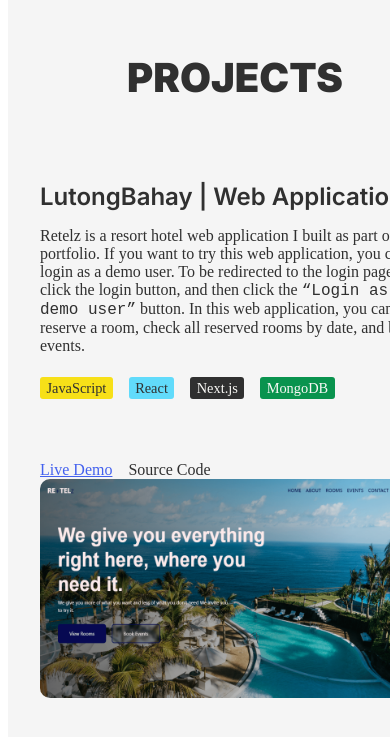
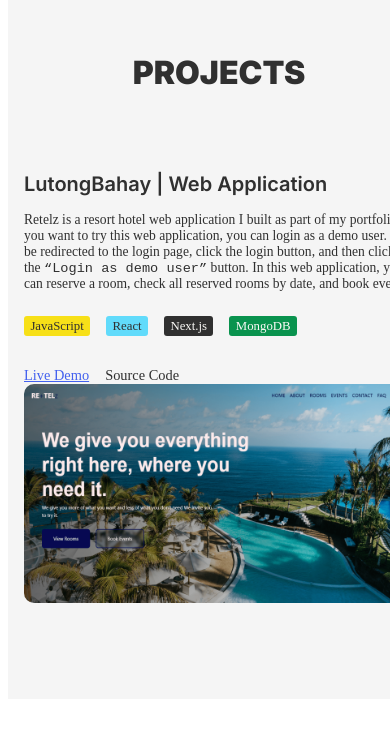
Before and after one commit to jklagrosa/JK-Lagrosa, a Next.js app: page / in a window 390 px wide. Shown: the part 1290-2027 px from the top of the page. After the commit the page ends 1997 px from the top, so only its background shows below. Built offline with nearby package versions, Linux system fonts and the light colour scheme.

Commit message:
Added: change the order of details in img in 991px

```diff
--- a/components/Projects.js
+++ b/components/Projects.js
@@ -7,8 +7,13 @@ const Projects = () => {
       <div className={styles._main_component_wrapper}>
         <Container fluid="lg" className="p-0">
           <h3 className={styles._h3_title}>Projects</h3>
-          <Row className="gx-3 gy-4">
-            <Col xs={12} md={6} id={styles._projects_details_}>
+          <Row className="gx-3 gy-0 mx-auto" id={styles._projects_row_wrapper_}>
+            <Col
+              xs={12}
+              lg={6}
+              id={styles._projects_details_}
+              className="order-2 order-lg-1"
+            >
               <h4 className={styles._projects_title}>
                 LutongBahay | Web Application
               </h4>
@@ -35,14 +40,31 @@ const Projects = () => {
               {/* ACTION BUTTONS */}
 
               <div className={styles._projects_action_buttons_}>
-                <a>Live Demo</a>
-                <a>Source Code</a>
+                <a
+                  href="https://resort-hotel-web-application.vercel.app/"
+                  target="_blank"
+                  rel="noreferrer"
+                >
+                  Live Demo
+                </a>
+                <a
+                  href="https://github.com/jklagrosa/Resort-Hotel-Web-Application"
+                  target="_blank"
+                  rel="noreferrer"
+                >
+                  Source Code
+                </a>
               </div>
             </Col>
 
             {/* #################### */}
 
-            <Col xs={12} md={6} id={styles._projects_details_}>
+            <Col
+              xs={12}
+              lg={6}
+              id={styles._projects_details_}
+              className="order-1 order-lg-2"
+            >
               {/* <div className={styles._projects_img_}></div> */}
               <a
                 style={{ all: "unset" }}
@@ -57,6 +79,7 @@ const Projects = () => {
               </a>
             </Col>
           </Row>
+          {/* ######################################################################################### */}
         </Container>
       </div>
     </>
--- a/styles/COMPONENT.module.scss
+++ b/styles/COMPONENT.module.scss
@@ -683,6 +683,21 @@
 
 
 
+    @media only screen and (max-width: 768px) {
+        padding: 4rem 1rem;
+    }
+
+
+
+    #_projects_row_wrapper_{
+        // ROW WRAPPER
+        margin-bottom: 2rem;
+    }
+
+
+
+
+
     // H3 TAG
     ._h3_title{
         margin: 0;
@@ -693,6 +708,15 @@
         text-align: center;
         margin-bottom: 5rem;
         color: $BLACK;
+
+
+
+        @media only screen and (max-width: 600px) {
+            font-size: 2rem;
+        }
+
+
+
     }
     //
 
@@ -720,6 +744,28 @@
                 box-shadow: rgba(0, 0, 0, 0.25) 0px 0.0625em 0.0625em, rgba(0, 0, 0, 0.25) 0px 0.125em 0.5em, rgba(255, 255, 255, 0.1) 0px 0px 0px 1px inset;
             }
 
+
+
+            @media only screen and (max-width: 991px){
+                margin-bottom: 1.5rem;
+
+            }
+
+
+
+            @media only screen and (max-width: 600px){
+                margin-bottom: 1rem;
+            }
+
+
+
+            @media only screen and (max-width: 425px){
+                // min-height: 300px;
+                // object-fit: cover;
+                // object-position: left center;
+            }
+
+
         }
         // END
 
@@ -733,6 +779,12 @@
             font-size: 1.5rem;
             margin-bottom: 1rem;
             color: $BLACK;
+
+
+            @media only screen and (max-width: 600px){
+                font-size: 1.25rem;
+            }
+
         }
 
 
@@ -740,6 +792,17 @@
             margin: 0;
             font-size: 1rem;
             color: $BLACK;
+
+
+
+            @media only screen and (max-width: 991px){
+               max-width: 800px;
+               width: 100%;
+            }
+
+            @media only screen and (max-width: 600px){
+                font-size: 0.85rem;
+            }
         }
 
         // Projects Tag
@@ -770,6 +833,13 @@
                 background-color: #09934e;
                 color: $WHITE;
                }
+
+
+               @media only screen and (max-width: 600px){
+                font-size: 0.8rem;
+            }
+
+
             }
         }
         // End
@@ -779,6 +849,14 @@
         // Action buttons
         ._projects_action_buttons_{
             margin-top: 4rem;
+
+
+            @media only screen and (max-width: 1199px) {
+                margin-top: 2rem;
+            }
+
+
+
             a{
                 all: unset;
                 cursor: pointer;
@@ -800,6 +878,11 @@
                     }
                 }
 
+
+                @media only screen and (max-width: 600px){
+                    font-size: 0.9rem;
+                }
+
             }
         }
         // End
```
